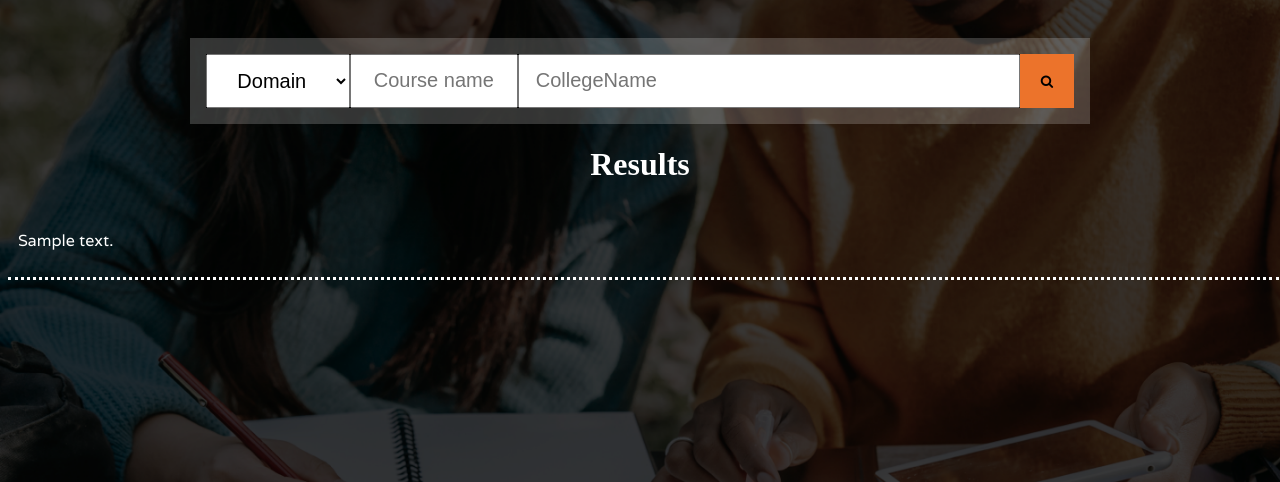
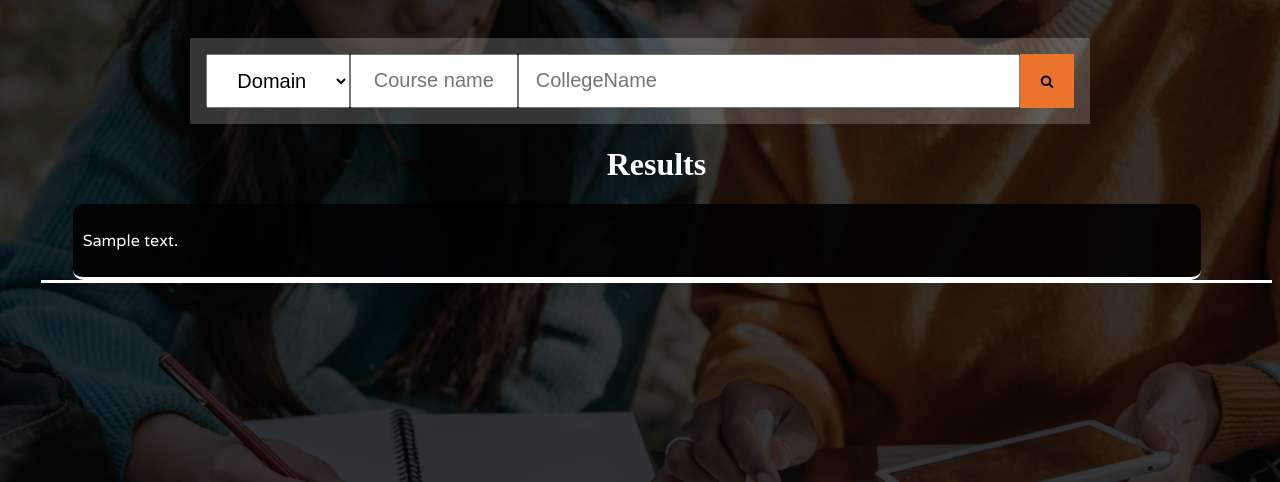
Before and after one commit to qor-101/cafe-review, a Django app: template reviewapp/templates/results.html in a window 1280 px wide. Shown: the top 482 px of the page. Run offline with Django 3.2, Linux system fonts and the light colour scheme; the template is opened without the code that fills it: most values are stand-ins (such as "Sample title", 1, 10 or a date in 2020).

Commit message:
result page updated

```diff
--- a/reviewapp/templates/results.html
+++ b/reviewapp/templates/results.html
@@ -71,6 +71,38 @@
       font-size: 1.5rem;
       font-weight: bolder;
     }
+    #div2{
+      justify-content: center;
+      margin-left: 2.6%;
+      border: none;
+      border-bottom-style: solid;
+      border-bottom-color: white;
+    }
+
+  ::-webkit-scrollbar {
+    width: 12px;
+    background-color: #575757;
+  }
+
+  ::-webkit-scrollbar-track {
+    box-shadow: inset 0 0 5px black;
+    border-radius: 15px;
+  }
+
+  /* Handle */
+  ::-webkit-scrollbar-thumb {
+    background-image: linear-gradient(#525151,#030303);
+    border-radius: 15px;
+  }
+
+  /* Handle on hover */
+    ::-webkit-scrollbar-thumb:hover {
+      background: #525151;
+  }
+  ::-webkit-scrollbar:hover{
+    width: 12px;
+    background-color: black;
+  }
     </style>
     <script>
       function validate() {
@@ -104,7 +136,7 @@
     <div id="div2">
     <h1><center>Results</center></h1>
     {% for item in items %}
-    <div style="padding: 10px; border-width: 3px; border-bottom-style:dotted; color: white;width: 99%; font-family: Varela;" id=div2>
+    <div style="padding: 10px; background-color: rgba(0, 0, 0, 0.9); color: white;width: 90%; font-family: Varela;border-radius: 10px;" id=div2>
       <p>
           {{item.review}}
       </p>
```
Also changed, not shown: db.sqlite3.
